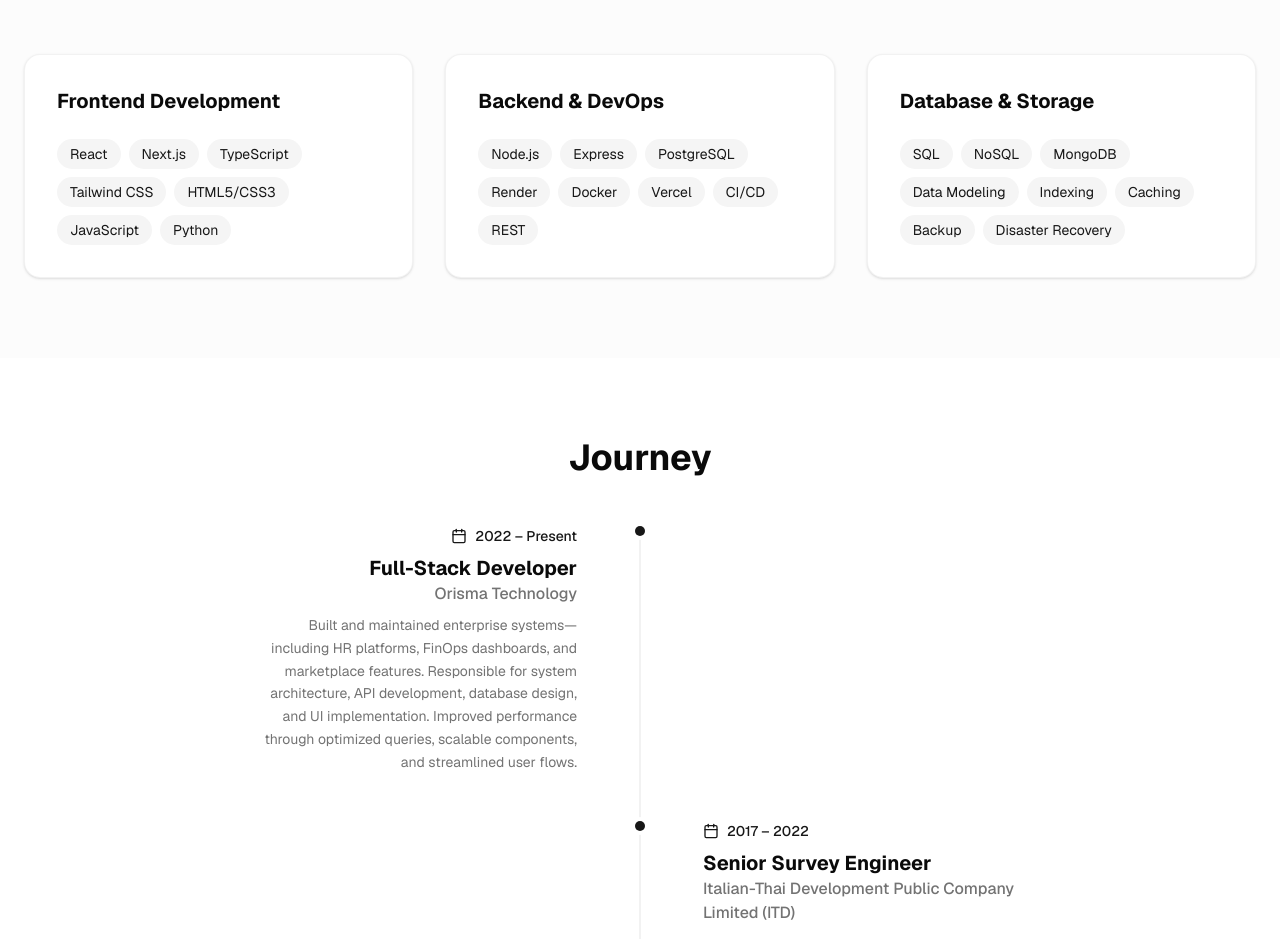
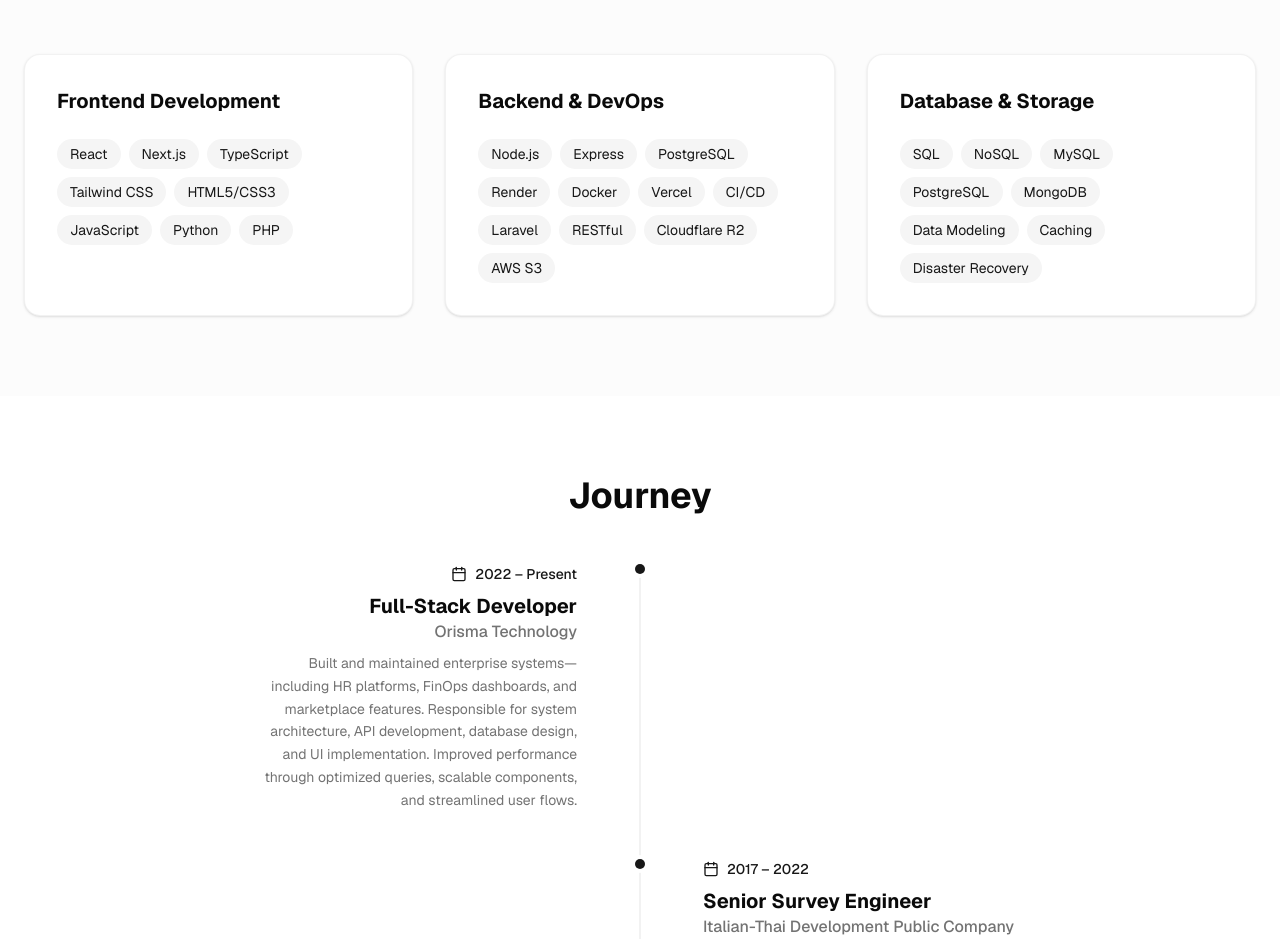
Before and after one commit to Chawengwit/witt-app, a Next.js app: page / in a window 1280 px wide. Shown: the part 3080-4019 px from the top of the page. Built offline with nearby package versions, Linux system fonts and the light colour scheme.

Commit message:
Expands skill categories
Enhances the skills section by adding new technologies and tools.

This update provides a more comprehensive overview of the developer's
skill set, including backend technologies, databases, and cloud platforms.

```diff
--- a/components/skills.tsx
+++ b/components/skills.tsx
@@ -14,6 +14,7 @@ const skillCategories = [
       "HTML5/CSS3",
       "JavaScript",
       "Python",
+      "PHP"
     ],
   },
   {
@@ -26,7 +27,10 @@ const skillCategories = [
       "Docker",
       "Vercel",
       "CI/CD",
-      "REST"
+      "Laravel",
+      "RESTful",
+      "Cloudflare R2",
+      "AWS S3",
     ],
   },
   {
@@ -34,11 +38,11 @@ const skillCategories = [
     skills: [
       "SQL",
       "NoSQL",
+      "MySQL",
+      "PostgreSQL",
       "MongoDB",
       "Data Modeling",
-      "Indexing",
       "Caching",
-      "Backup",
       "Disaster Recovery",
     ],
   },
```
